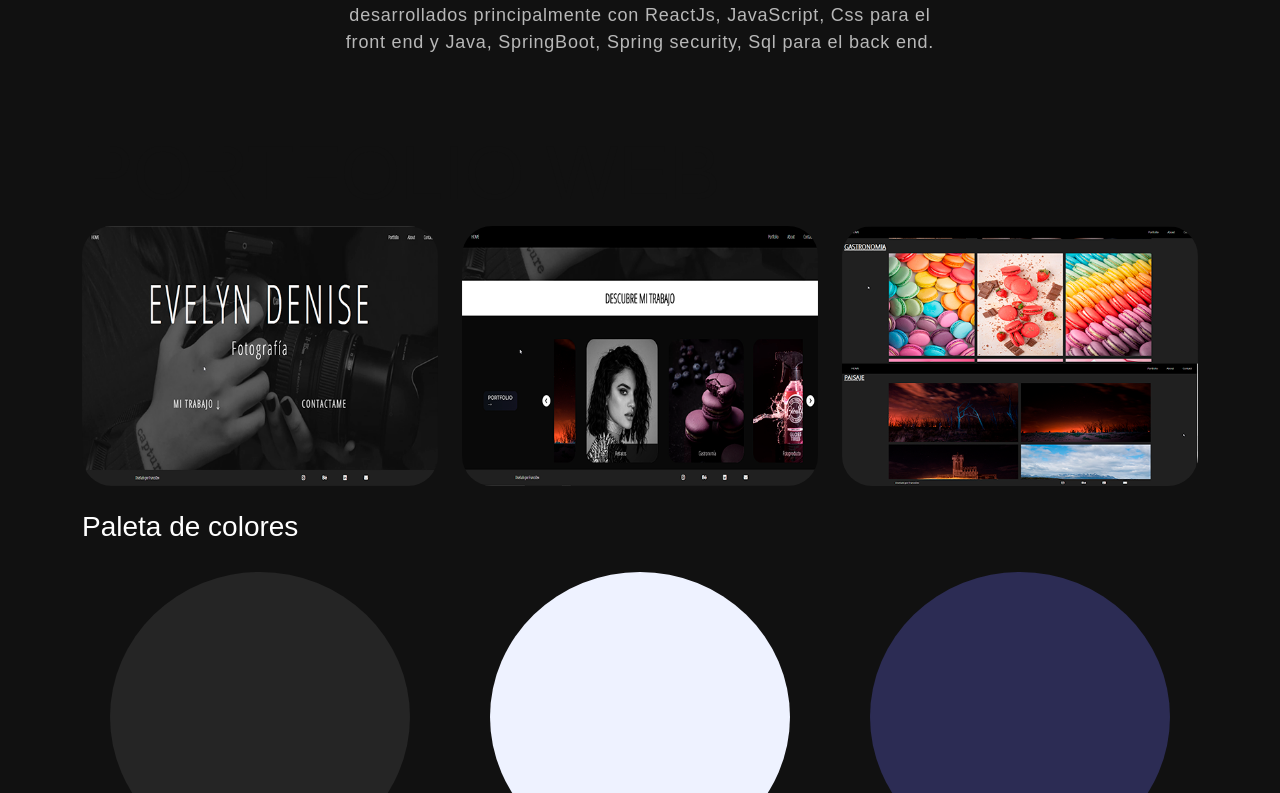
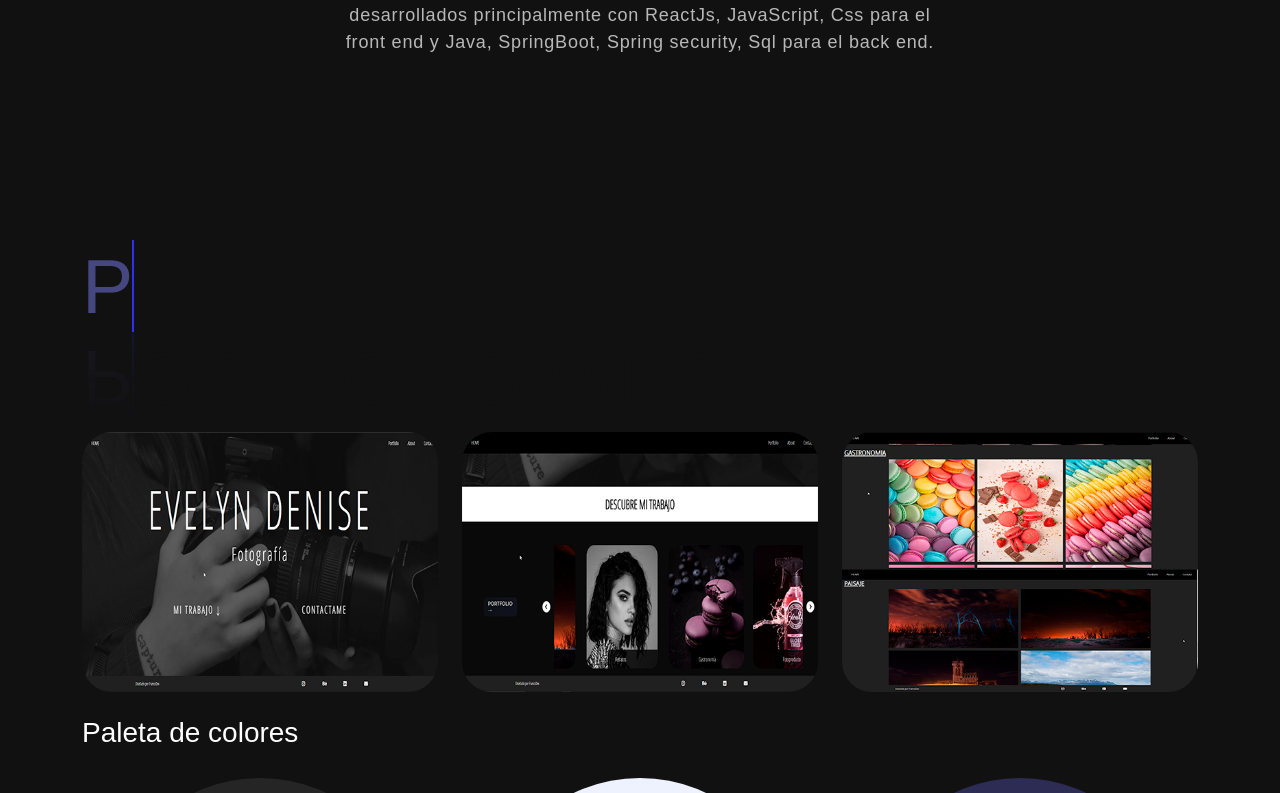
Before and after one commit to francooo32/my-portfolio, a React (Create React App) app: page / in a window 1280 px wide. Shown: the part 1027-1820 px from the top of the page. Built offline with nearby package versions, Linux system fonts and the light colour scheme; a web font is replaced by a local one.

Commit message:
Added animation to banner, corrected text on project and added features

```diff
--- a/src/App.css
+++ b/src/App.css
@@ -692,22 +692,25 @@ nav.navbar .navbar-toggler[aria-expanded="true"] .navbar-toggler-icon {
   font-weight: 300;
   font-size: 6vw;
   color: #111111;
+  margin-top: 10%;
   /* -webkit-text-stroke: 0.03vw #1d1d1d; */
   text-transform: uppercase;
 }
 .project h1::before {
   content: attr(data-text);
   white-space: nowrap;
-  position: absolute;
+  /* position: fixed; */
+  display: flex;
   top: 0;
   left: 0;
   width: 0;
-  height: 12%;
+  height: 50%;
   color: #464780;
   -webkit-text-stroke: 0vw #1d1d1d;
   border-right: 2px solid #2e31ec;
   overflow: hidden;
   animation: animatetitle 6s linear infinite;
+  -webkit-box-reflect: below 0px linear-gradient(transparent, #0002);
 }
 @keyframes animatetitle
 {
```
